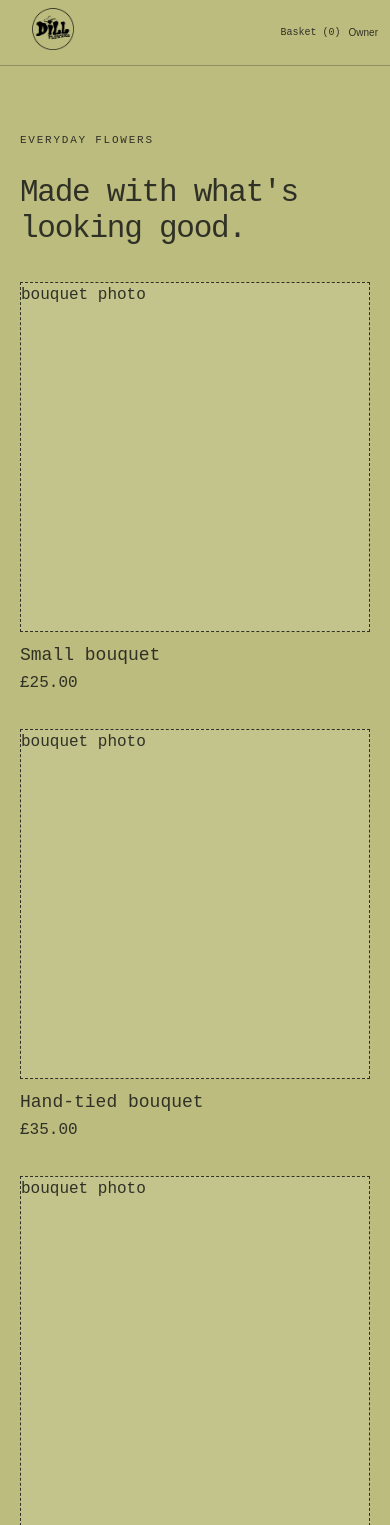
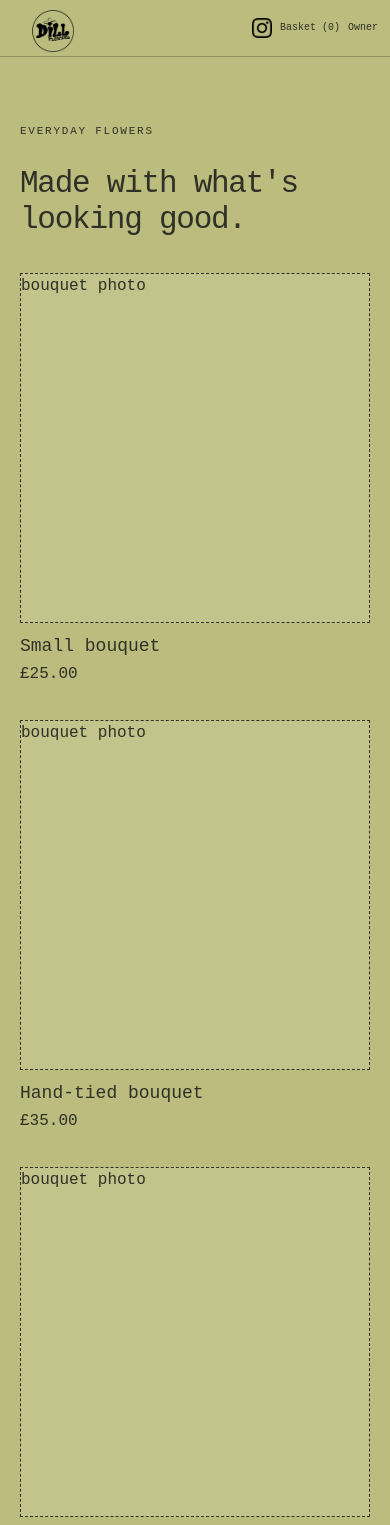
Before and after one commit to maxmcfarlaneneso/flo, a Flask app: page / in a window 390 px wide. Shown: the top 1525 px of the page. Run offline with Flask 3, Linux system fonts and the light colour scheme; data comes from the database, SQL or seed files in the repository.

Commit message:
feat: instagram

```diff
--- a/static/style.css
+++ b/static/style.css
@@ -2,13 +2,19 @@
   --sage: #bcbc7f;
   --ink: #303126;
   --line: rgba(48, 49, 38, 0.32);
+  --modal-bg: #fafaf3;
 }
+
+/* Base */
+
 * {
   box-sizing: border-box;
 }
+
 html {
   scroll-behavior: smooth;
 }
+
 body {
   margin: 0;
   background: var(--sage);
@@ -18,16 +24,29 @@ body {
     Courier,
     monospace;
 }
+
 a {
   color: inherit;
 }
+
+input,
+select,
+textarea,
+button {
+  font: inherit;
+}
+
 .wrap {
   width: min(1120px, calc(100% - 40px));
   margin: auto;
 }
+
 .narrow {
   max-width: 760px;
 }
+
+/* Header */
+
 .site-header {
   position: sticky;
   top: 0;
@@ -43,35 +63,114 @@ a {
   justify-content: space-between;
   gap: 25px;
 }
+
+.brand {
+  padding-top: 1vh;
+  font-size: 26px;
+  text-decoration: none;
+}
+
 .brand img {
+  display: block;
   width: 180px;
   height: 58px;
   object-fit: contain;
 }
-.brand {
-  text-decoration: none;
-  font-size: 26px;
-  padding-top: 1vh;
-}
+
 nav {
   display: flex;
+  align-items: center;
   gap: 20px;
-  align-items: center;
   flex-wrap: wrap;
 }
+
 nav a,
 .nav-button {
-  font: 13px inherit;
-  text-decoration: none;
+  padding: 0;
   border: 0;
   background: none;
   color: inherit;
-  padding: 0;
+  font-size: 13px;
+  text-decoration: none;
   cursor: pointer;
 }
+
+/* Instagram */
+
+.instagram-link {
+  display: flex;
+  align-items: center;
+}
+
+.instagram-link img {
+  display: block;
+  width: 22px;
+  height: 22px;
+  object-fit: contain;
+}
+
+.footer-instagram {
+  display: flex;
+  align-items: center;
+  gap: 8px;
+  margin-top: 8px;
+}
+
+.footer-instagram img {
+  width: 20px;
+  height: 20px;
+  object-fit: contain;
+}
+
+/* Typography */
+
+.eyebrow {
+  font-size: 11px;
+  letter-spacing: 0.16em;
+  text-transform: uppercase;
+}
+
+h1,
+h2,
+h3 {
+  font-family: inherit;
+  font-weight: 400;
+  line-height: 1.15;
+}
+
+h1 {
+  margin: 0 0 22px;
+  font-size: clamp(46px, 7vw, 76px);
+  letter-spacing: -0.06em;
+}
+
+h2 {
+  font-size: clamp(31px, 4vw, 46px);
+  letter-spacing: -0.04em;
+}
+
+.lead {
+  font-size: 19px;
+}
+
+.price {
+  font-size: 24px;
+}
+
+/* Main layouts */
+
 .hero {
   padding: 90px 0;
 }
+
+.section {
+  padding: 80px 0;
+}
+
+.rule-top {
+  border-top: 1px solid var(--line);
+}
+
 .hero-grid,
 .split,
 .product-page,
@@ -315,60 +438,79 @@ textarea {
   padding: 18px 0;
   border-bottom: 1px solid #ccc;
 }
+
 .product-editor {
   grid-template-columns: 1fr 140px;
 }
+
 .product-editor label:nth-child(3),
 .product-editor label:nth-child(4),
 .product-editor button {
-  grid-column: 1/-1;
+  grid-column: 1 / -1;
 }
+
 #admin-login {
   display: flex;
   gap: 10px;
 }
+
 #admin-login[hidden],
 #admin-session[hidden],
 #admin-controls[hidden] {
   display: none !important;
 }
-.form-error {
-  padding: 12px;
-  border: 1px solid var(--ink);
-}
+
+/* Mobile */
+
 @media (max-width: 760px) {
+  .site-header .wrap {
+    width: 100%;
+    padding: 0 12px;
+  }
+
   .header-inner {
-    min-height: 58px;
-    padding: 6px 0;
+    width: 100%;
+    min-height: 56px;
+    padding: 5px 0;
     flex-direction: row;
     align-items: center;
-    gap: 12px;
+    gap: 8px;
+  }
+
+  .brand {
+    flex: 0 0 auto;
+    padding-top: 6px;
   }
 
   .brand img {
-    width: 110px;
+    width: 90px;
     height: 42px;
+    object-fit: contain;
   }
 
   nav {
+    min-width: 0;
     margin-left: auto;
-    gap: 12px;
+    justify-content: flex-end;
+    gap: 9px;
     flex-wrap: nowrap;
   }
 
-  nav a {
-    font-size: 11px;
+  nav a,
+  .nav-button {
+    padding: 0;
+    font-size: 10px;
+    white-space: nowrap;
   }
 
-  .nav-button {
-    font-size: 11px;
-  }
   .hero {
     padding: 55px 0;
   }
+
   .section {
     padding: 55px 0;
   }
+
   .hero-grid,
   .split,
   .product-page,
@@ -429,50 +553,35 @@ textarea {
     margin: 0;
     color: var(--ink);
   }
-}
-@media (max-width: 760px) {
-  /* Tighter mobile header */
-  .site-header .wrap {
-    width: 100%;
-    padding: 0 12px;
+
+  .testimonial-grid,
+  .footer-grid,
+  .newsletter {
+    grid-template-columns: 1fr;
   }
 
-  .header-inner {
-    width: 100%;
-    min-height: 56px;
-    padding: 5px 0;
-    gap: 8px;
-    flex-direction: row;
-    align-items: center;
+  .photo-slot {
+    min-height: 280px;
   }
 
-  .brand {
-    flex: 0 0 auto;
+  .product-editor {
+    grid-template-columns: 1fr;
   }
 
-  .brand img {
-    width: 90px;
-    height: 42px;
-    object-fit: contain;
+  .product-editor > * {
+    grid-column: auto !important;
   }
 
-  nav {
-    min-width: 0;
-    margin-left: auto;
-    display: flex;
-    align-items: center;
-    justify-content: flex-end;
-    gap: 9px;
-    flex-wrap: nowrap;
-  }
-
-  nav a,
-  .nav-button {
-    padding: 0;
-    font-size: 10px;
-    white-space: nowrap;
+  /* Prevent iOS form-focus zoom */
+  input,
+  select,
+  textarea {
+    font-size: 16px;
   }
 }
+
+/* Small phones */
+
 @media (max-width: 480px) {
   .header-inner {
     padding: 4px 0;
@@ -486,23 +595,22 @@ textarea {
     gap: 8px;
   }
 
+  /* Keep the mobile header deliberately minimal */
   nav a {
     display: none;
   }
 
+  nav .instagram-link,
   nav a[href*="basket"] {
-    display: inline;
+    display: flex;
   }
 
   .nav-button {
     display: inline;
   }
-}
 
-@media (max-width: 760px) {
-  input,
-  select,
-  textarea {
-    font-size: 16px;
+  .instagram-link img {
+    width: 20px;
+    height: 20px;
   }
 }
--- a/templates/base.html
+++ b/templates/base.html
@@ -15,11 +15,20 @@
         <div class="wrap header-inner"><a class="brand" href="{{ url_for('home') }}"><img
                     src="{{ url_for('static',filename='imgs/VinylStickerLogoTransparent377.png') }}" alt="Dill Flowers"
                     onerror="this.hidden=true;this.nextElementSibling.hidden=false"><span hidden>Dill Flowers</span></a>
-            <nav><a href="{{ url_for('home') }}#flowers">Flowers</a><a
-                    href="{{ url_for('home') }}#vouchers">Vouchers</a><a
-                    href="{{ url_for('weddings_events') }}">Weddings</a><a href="{{ url_for('view_basket') }}">Basket
-                    ({{ basket_count }})</a><button id="open-admin" class="nav-button" type="button">Owner</button>
+            <nav>
+                <a href="{{ url_for('home') }}#flowers">Flowers</a>
+                <a href="{{ url_for('home') }}#vouchers">Vouchers</a>
+                <a href="{{ url_for('weddings_events') }}">Weddings</a>
+
+                <a class="instagram-link" href="https://www.instagram.com/dill__flowers?cnvx=MXNrODBnNjFodThnNg=="
+                    target="_blank" rel="noopener noreferrer" aria-label="Dill Flowers on Instagram">
+                    <img src="{{ url_for('static', filename='imgs/insta.png') }}" alt="Instagram">
+                </a>
+
+                <a href="{{ url_for('view_basket') }}">Basket ({{ basket_count }})</a>
+                <button id="open-admin" class="nav-button" type="button">Owner</button>
             </nav>
+
         </div>
     </header>
     <main>{% block content %}{% endblock %}</main>{% block footer %}<footer class="site-footer">
@@ -39,7 +48,16 @@
                     target="_blank">Google Maps ↗</a>
             </div>
             <div>
-                <h3>Contact</h3><a href="tel:+441475910316">01475 910316</a>
+                <h3>Contact</h3>
+
+                <a href="tel:+441475910316">
+                    01475 910316
+                </a>
+
+                <a class="footer-instagram" href="https://www.instagram.com/dill__flowers?cnvx=MXNrODBnNjFodThnNg==" target="_blank" rel="noopener noreferrer">
+                    <img src="{{ url_for('static', filename='imgs/insta.png') }}" alt="">
+                    Instagram
+                </a>
             </div>
         </div>
         <div class="wrap newsletter" id="newsletter">
```
Also changed, not shown: other parts of static/style.css (+127 -120 lines), static/imgs/insta.png (added).
